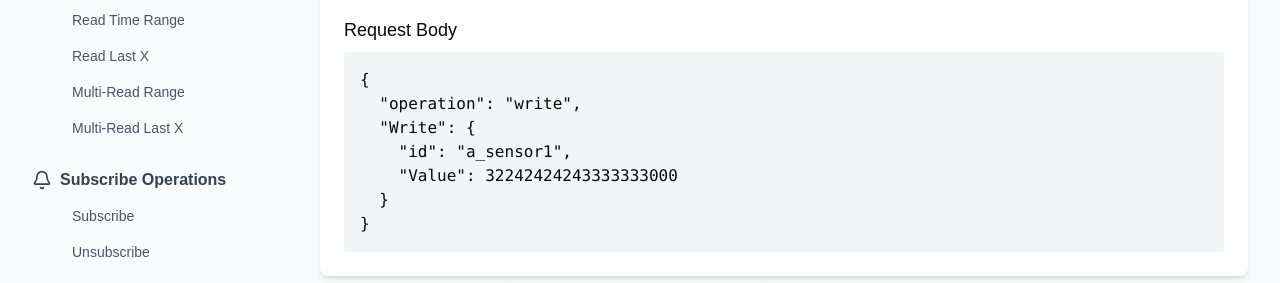
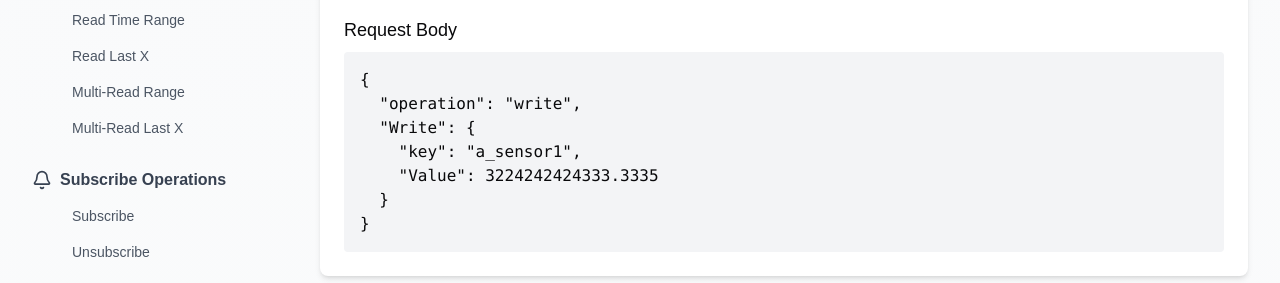
Before and after one commit to abbychau/gtsdb-homepage, a Next.js app: page /Documentation in a window 1280 px wide. Shown: the part 413-696 px from the top of the page. Built offline with nearby package versions, Linux system fonts and the light colour scheme.

Commit message:
fix: update API operations to use 'key' instead of 'id' for consistency and clarity

```diff
--- a/app/Documentation/page.tsx
+++ b/app/Documentation/page.tsx
@@ -232,8 +232,8 @@ function DocumentationPage() {
                 requestBody={{
                   operation: "write",
                   Write: {
-                    id: "a_sensor1",
-                    Value: 32242424243333333333.3333
+                    key: "a_sensor1",
+                    Value: 3224242424333.3333
                   }
                 }}
               />
--- a/app/page.tsx
+++ b/app/page.tsx
@@ -292,8 +292,8 @@ function UsageSection() {
 POST /
 {
     "operation": "write",
+    "key": "a_sensor1",
     "Write": {
-        "id": "a_sensor1",
         "Value": 32242424243333333333.3333
     }
 }
@@ -307,8 +307,8 @@ POST /
 POST /
 {
     "operation": "read",
+    "key": "a_sensor1",
     "Read": {
-        "id": "a_sensor1",
         "start_timestamp": 1717965210,
         "end_timestamp": 1717965211,
         "downsampling": 3
@@ -319,8 +319,8 @@ POST /
 POST /
 {
     "operation": "read",
+    "key": "a_sensor1",
     "Read": {
-        "id": "a_sensor1",
         "lastx": 1
     }
 }
@@ -330,7 +330,7 @@ POST /
 {
     "operation": "multi-read",
     "keys": ["sensor1", "sensor2", "sensor3"],
-    "read": {
+    "Read": {
         "start_timestamp": 1717965210,
         "end_timestamp": 1717965211,
         "downsampling": 3
@@ -342,7 +342,7 @@ POST /
 {
     "operation": "multi-read",
     "keys": ["sensor1", "sensor2", "sensor3"],
-    "read": {
+    "Read": {
         "lastx": 1
     }
 }
@@ -354,7 +354,7 @@ POST /
                       <code>{`
 POST /
 {
-    "operation": "ids"
+    "operation": "keys"
 }
                       `}</code>
                     </pre>
@@ -365,22 +365,40 @@ POST /
 # Subscribe to a key
 POST /
 {
-  "operation": "subscribe",
-  "key": "sensor1"
+    "operation": "subscribe",
+    "key": "sensor1"
 }
 
 # Unsubscribe from a key
 POST /
 {
-  "operation": "unsubscribe",
-  "key": "sensor1"
+    "operation": "unsubscribe",
+    "key": "sensor1"
 }
-                      `}</code>
-                    </pre>
-                  </TabsContent>
-                  <TabsContent value="patch">
-                    <pre className="text-sm">
-                      <code>{`
+
+# Initialize a new key
+POST /
+{
+    "operation": "init",
+    "key": "new_sensor"
+}
+
+# Rename a key
+POST /
+{
+    "operation": "renamekey",
+    "key": "old_sensor_name",
+    "toKey": "new_sensor_name"
+}
+
+# Delete a key
+POST /
+{
+    "operation": "delete",
+    "key": "sensor_to_delete"
+}
+
+# Patch data points
 POST /
 {
     "operation": "data-patch",
```
Also changed, not shown: 1 other file (tests, documents, lock files or other folders).
